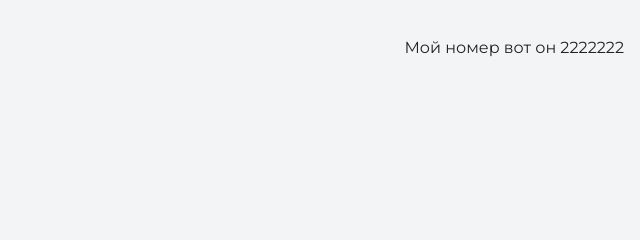
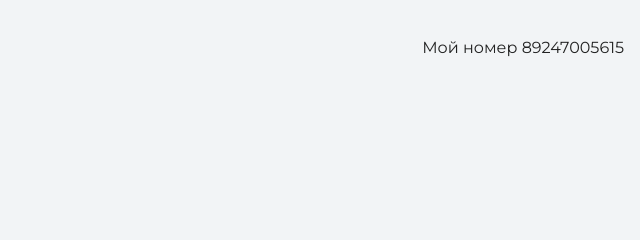
Before and after one commit to KobaSuroviy/first-cite, a plain HTML site: page index.html in a window 1280 px wide. Shown: the top 240 px of the page, 640-1280 px from the left. Drawn offline with nearby package versions, Linux system fonts and the light colour scheme.

Commit message:
Обновил номер телефона

```diff
--- a/index.html
+++ b/index.html
@@ -9,7 +9,7 @@
 
   <body>
     <header class="page-header">
-      <div class="container">Мой номер вот он 2222222</div>.
+      <div class="container">Мой номер 89247005615</div>.
     </header>
 
     <section class="hero-image">
```
